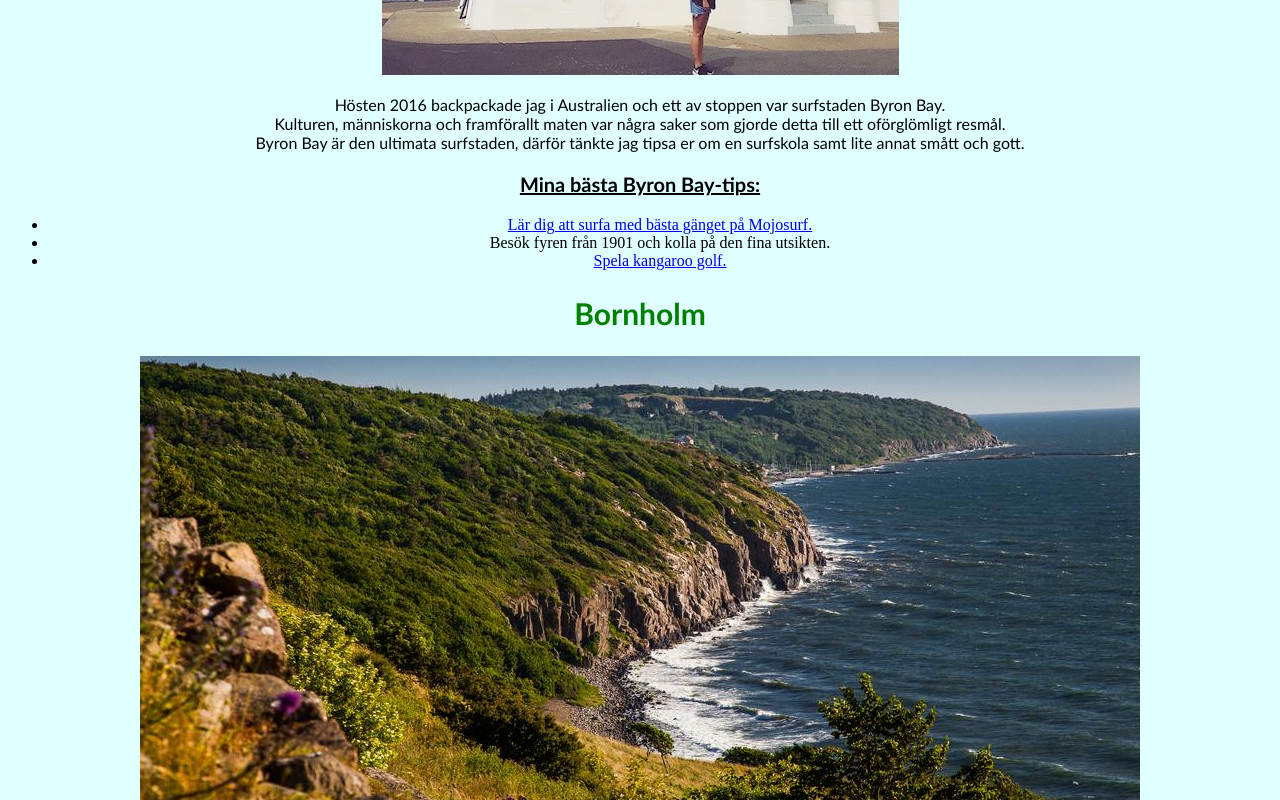
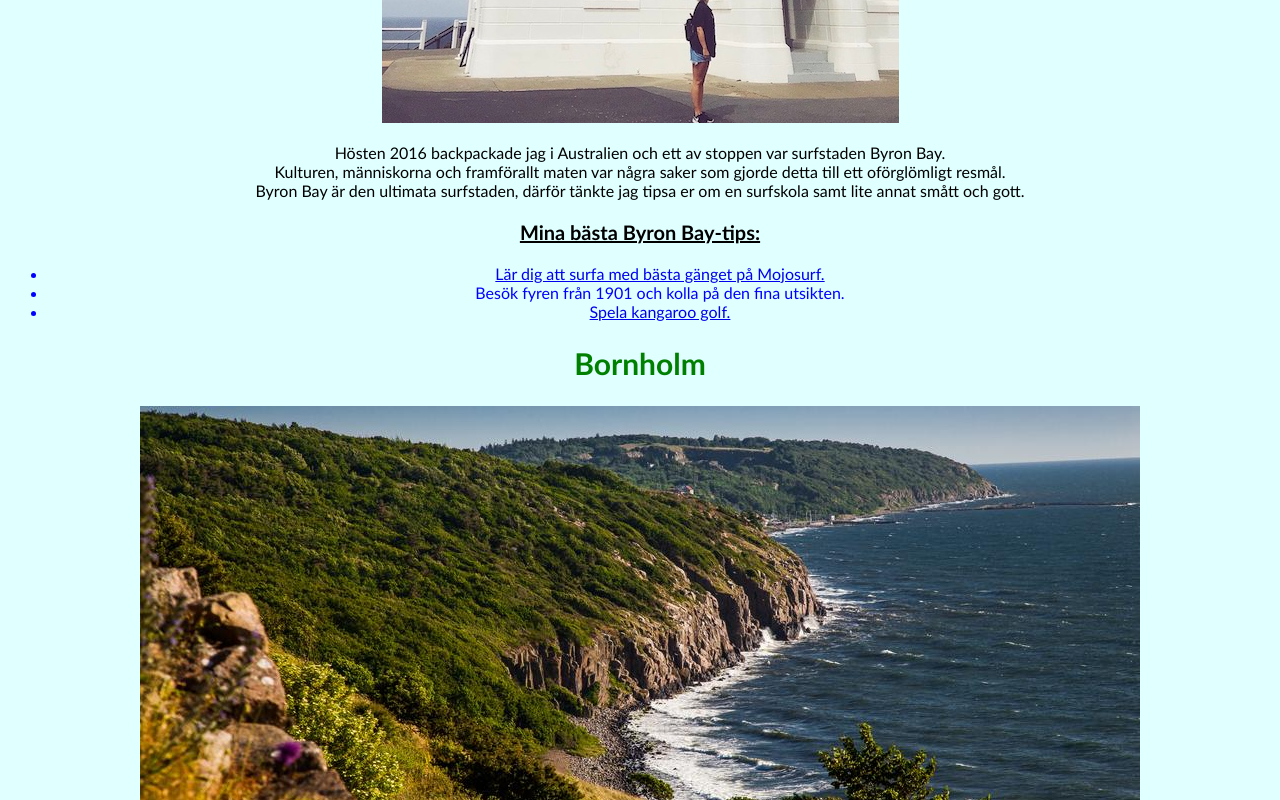
Before and after one commit to Ribban95/2.6.6.-assignment, a plain HTML site: page index.html in a window 1280 px wide. Shown: the part 1504-2304 px from the top of the page. Drawn offline with Linux system fonts and the light colour scheme.

```diff
--- a/stilen.css
+++ b/stilen.css
@@ -7,7 +7,7 @@ body {
 }
 
 h1 {
-        font-family: 'Gill Sans', 'Gill Sans MT', Calibri, 'Trebuchet MS', sans-serif
+        font-family: 'Gill Sans', 'Gill Sans MT', Calibri, 'Trebuchet MS', sans-serif;
         font-size: 50px;
         font-weight: lighter;
 }
@@ -52,3 +52,10 @@ p {
         color: red;
         text-decoration: double;
 }
+
+.BBtips {
+        font-family: Gill Sans;
+        color: blue;
+        text-decoration: double;
+
+}
```
